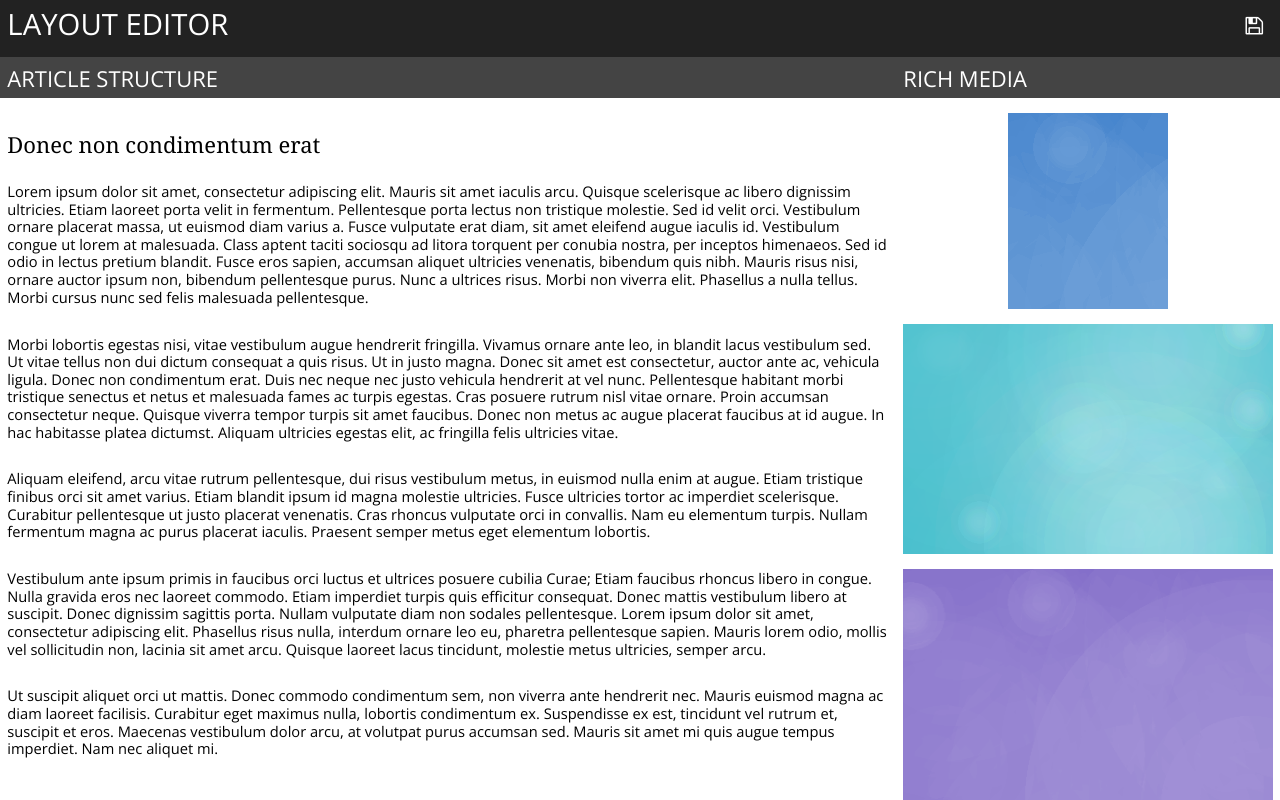
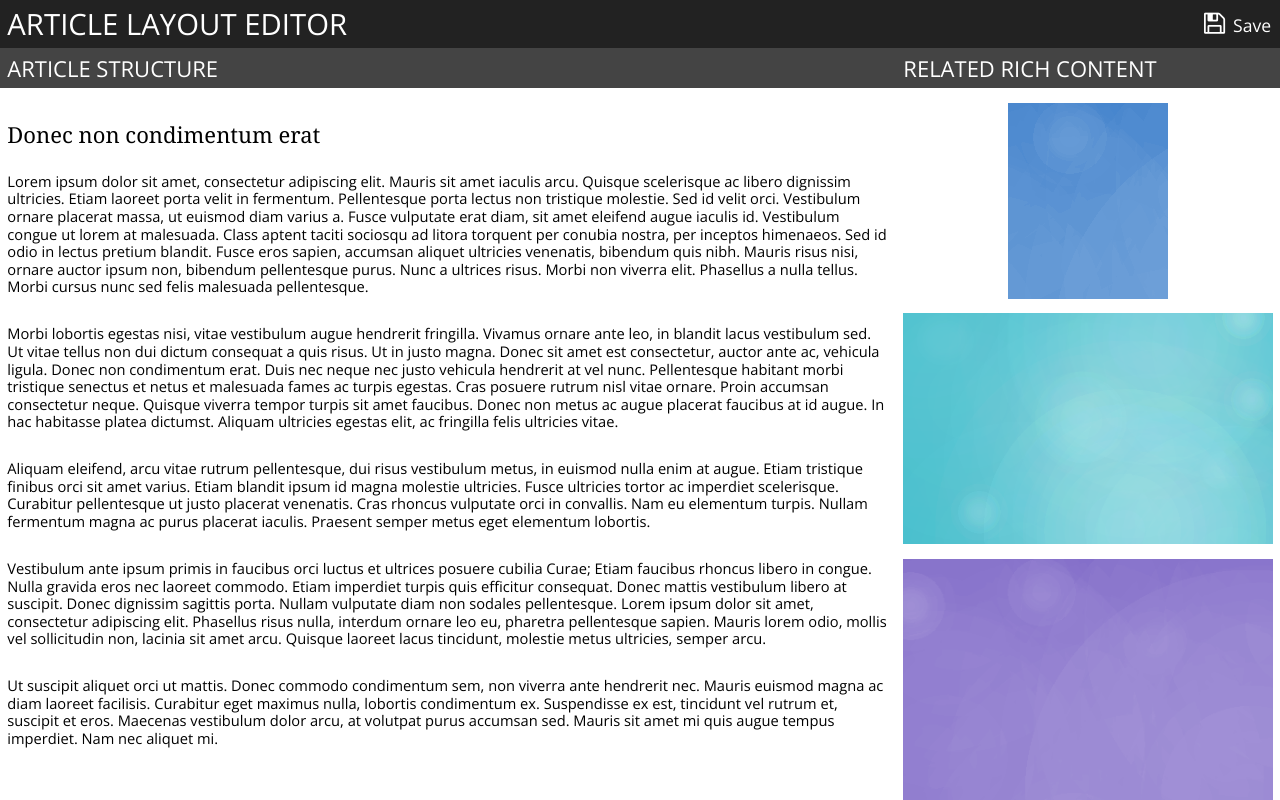
Before and after one commit to ohanhi/responsive-article-editor, a website: page index.html in a window 1280 px wide. Shown: the top 800 px of the page. Drawn offline with nearby package versions, Linux system fonts and the light colour scheme.

Commit message:
Minor UI tweaks

```diff
--- a/css/main.css
+++ b/css/main.css
@@ -41,17 +41,20 @@ body {
 
 .headline--ui,
 .headline--ui--main {
-  padding: 0.5em;
+  padding: 0 0.5em;
   margin: 0 0 0.5em;
   background: #444;
   color: #fff;
   flex-grow: 0;
   flex-shrink: 0;
+  height: 2.5rem;
+  line-height: 2.5rem;
 }
 .headline--ui--main {
   margin: 0;
   background: #222;
-  padding-bottom: 1em;
+  height: 3rem;
+  line-height: 3rem;
 }
 
 .headline--ui--main h1,
@@ -119,12 +122,29 @@ header .toolbox {
   transition: all 0.2s;
   background: transparent;
   max-height: 100%;
-  font-size: 1.4em;
   color: #fff;
+  width: auto;
+  padding: 0 0.5em;
 }
 #save-button:hover {
   background: #333;
+  height: 3rem;
+  line-height: 3rem;
 }
+.button__icon {
+  display: inline-block;
+  font-size: 1.4em;
+  height: 3rem;
+  line-height: 3rem;
+}
+.button__description {
+  display: inline-block;
+  margin-left: 0.2em;
+  font-size: 1em;
+  height: 3rem;
+  line-height: 3rem;
+}
+
 .ui-sortable-handle:hover .toolbox {
   opacity: 0.7;
 }
--- a/index.html
+++ b/index.html
@@ -15,10 +15,11 @@
 <body>
 
   <header class="headline--ui--main">
-    <h1>Layout editor</h1>
+    <h1>Article layout editor</h1>
     <div class="toolbox">
       <div id="save-button" class="toolbox__button" title="Save">
-        <i class="fa fa-save"></i>
+        <i class="fa fa-save button__icon"></i>
+        <span class="button__description">Save</span>
       </div>
     </div>
   </header>
@@ -54,7 +55,7 @@
     </section>
     <section class="sidebar">
       <header class="headline--ui">
-        <h2>Rich media</h2>
+        <h2>Related rich content</h2>
       </header>
       <div id="drawer" class="container js-sortable-container">
         <ul class="scroll-container">
```
